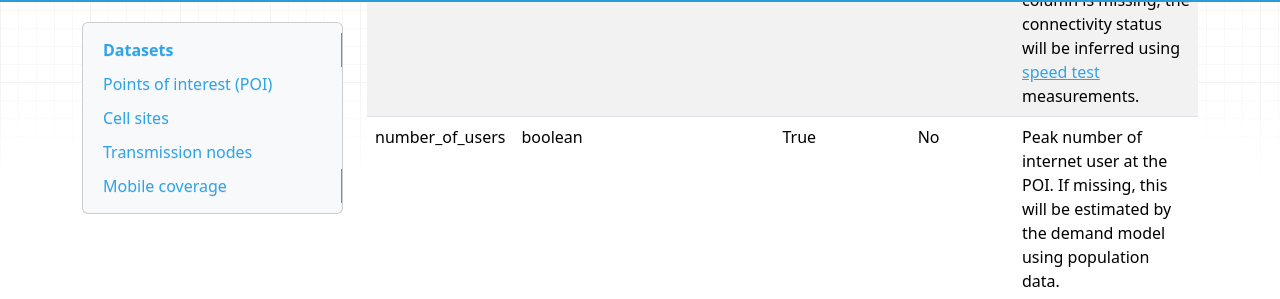
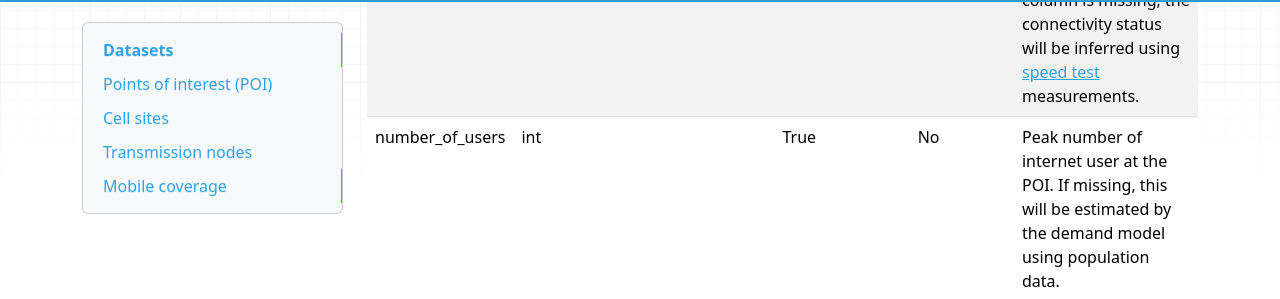
Before and after one commit to FNS-Division/cpp-user-guide, an MkDocs documentation site: the page built from docs/inputdata.md, in a window 1280 px wide and 900 px high, scrolled down 1066 px. Shown: the part 134-433 px from the top of the window. Built offline with MkDocs 1.6.1, drawn with Linux system fonts in a browser that asks for light colours; nearby versions of some CDN libraries.

Commit message:
fix: correct data type for number_of_users in inputdata.md

```diff
--- a/docs/inputdata.md
+++ b/docs/inputdata.md
@@ -15,7 +15,7 @@ This page summarises the user-provided data required by the toolkit. The provide
 | dataset_id | UUID | | 987fcdeb-51a2-12d3-a456-426614174000 | No | Unique identifier for the dataset, automatically generated |
 | has_electricity | boolean | | True | No | Whether the POI has electricity. If missing, no electricity will be assumed. |
 | is_connected | boolean | | True | No | Whether the POI has connectivity. If this column is missing, the connectivity status will be inferred using [speed test](https://www.ookla.com/ookla-for-good/open-data) measurements. |
-| number_of_users | boolean | | True | No | Peak number of internet user at the POI. If missing, this will be estimated by the demand model using population data. |
+| number_of_users | int | | True | No | Peak number of internet user at the POI. If missing, this will be estimated by the demand model using population data. |
 | total_mbps | float | | 50.0 | No | Total bandwidth demand in Mbps for this POI. If missing, this will be estimated by the demand model using the number of users and the averag demand per user. |
 | poi_id | UUID | | 123e4567-e89b-12d3-a456-426614174000 | No | Unique identifier for the POI, automatically generated |
 | poi_type | string | | school | No | Type of point of interest |
```
